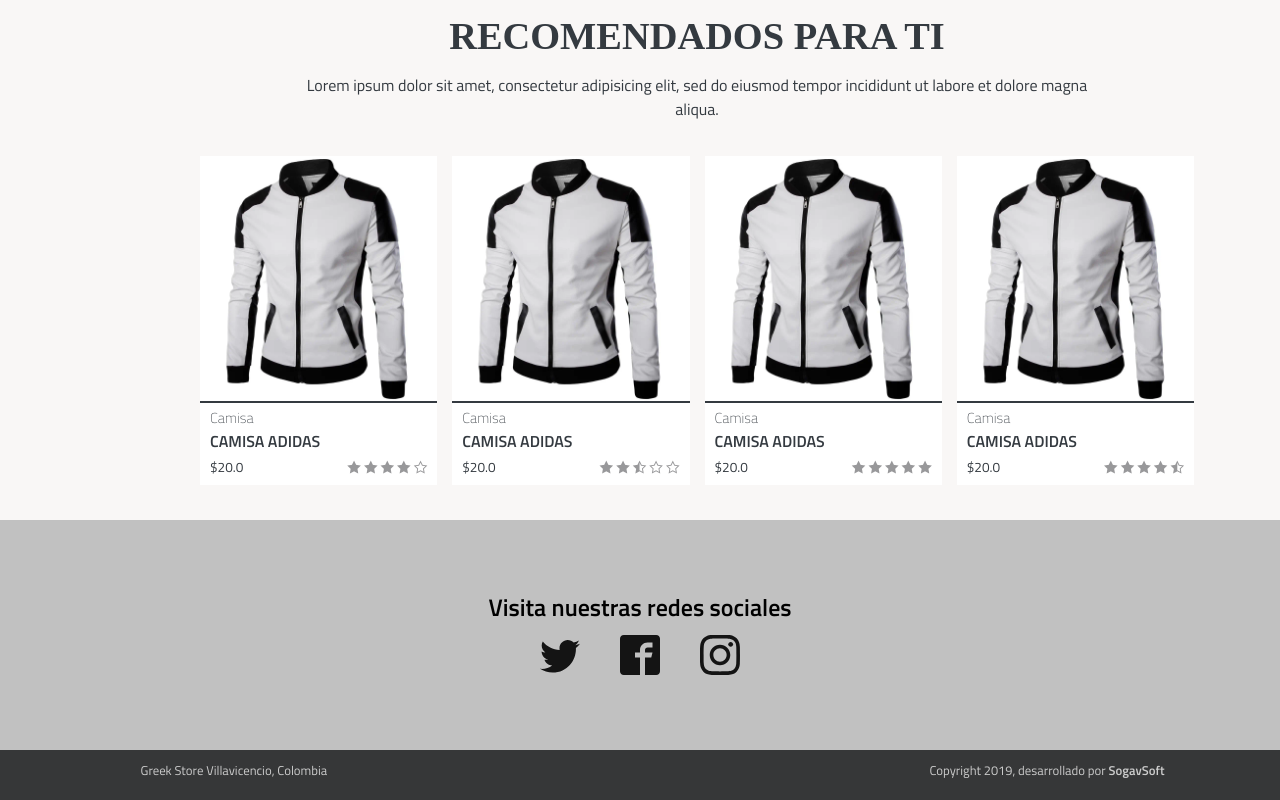
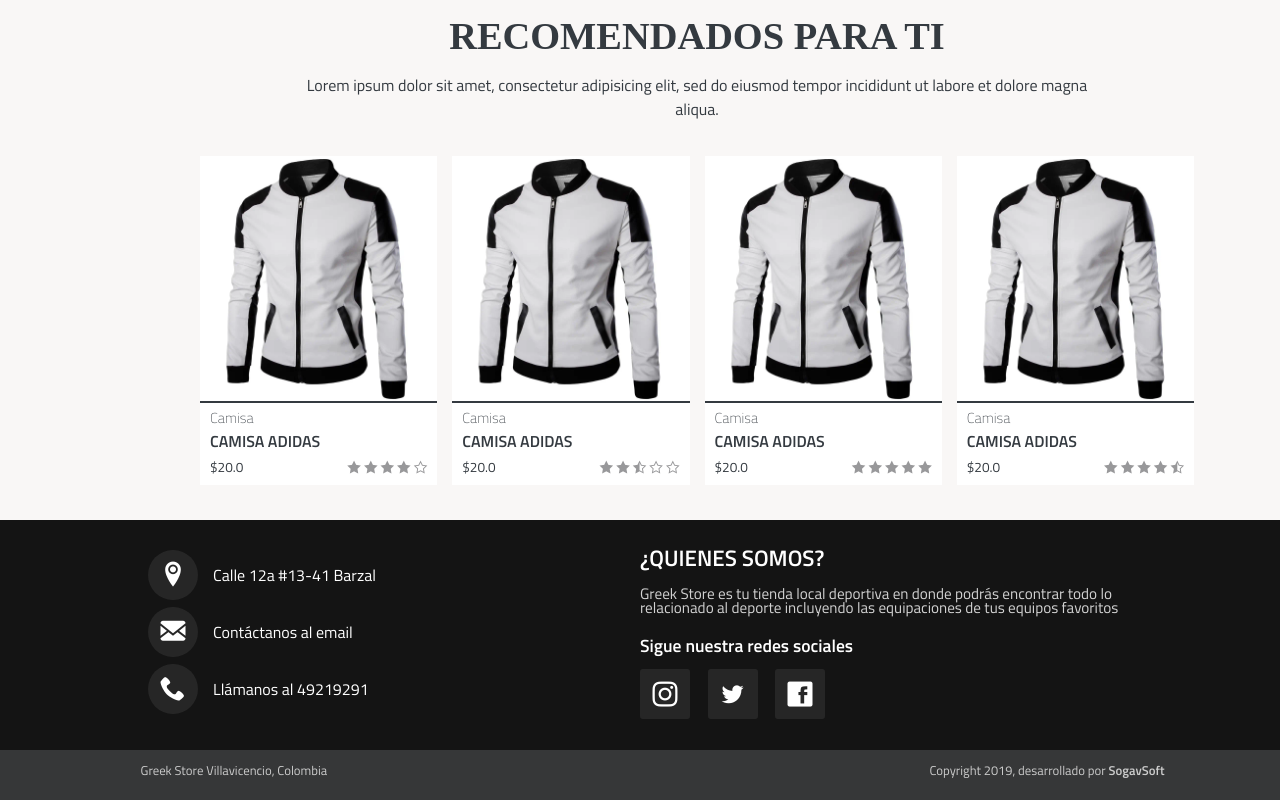
Before and after one commit to diego9497/greekstore, a plain HTML site: page index.html in a window 1280 px wide. Shown: the part 1421-2221 px from the top of the page. Drawn offline with Linux system fonts and the light colour scheme; a web font is replaced by a local one.

Commit message:
Footer terminado versión desktop

```diff
--- a/index.html
+++ b/index.html
@@ -365,17 +365,37 @@
   <footer id="footer" class="footer">
     <div class="footer-up">
       <div class="footer-container">
-        <h2>Visita nuestras redes sociales</h2>
-        <div class="social-networks">
+        <div class="footer-up-left">
           <a href="">
-            <img src="./assets/images/twitter.svg" alt="">
+            <i class="icon-location2"></i>
+            <span>Calle 12a #13-41 Barzal</span>
           </a>
           <a href="">
-            <img src="./assets/images/facebook2.svg" alt="">
+            <i class="icon-envelope"></i>
+            <span>Contáctanos al email </span>
           </a>
           <a href="">
-            <img src="./assets/images/instagram.svg" alt="">
+            <i class="icon-phone"></i>
+            <span>Llámanos al 49219291</span>
           </a>
+        </div>
+        <div class="footer-up-right">
+          <h2>¿Quienes somos?</h2>
+          <p>Greek Store es tu tienda local deportiva en donde podrás encontrar
+            todo lo relacionado al deporte incluyendo
+            las equipaciones de tus equipos favoritos</p>
+          <h3>Sigue nuestra redes sociales</h3>
+          <div class="social-networks">
+            <a href="">
+              <i class="icon-instagram"></i>
+            </a>
+            <a href="">
+              <i class="icon-twitter"></i>
+            </a>
+            <a href="">
+              <i class="icon-facebook"></i>
+            </a>
+          </div>
         </div>
 
       </div>
--- a/src/css/index.css
+++ b/src/css/index.css
@@ -665,20 +665,66 @@
   height: 100%;
 }
 .footer-up .footer-container{
+  justify-content: space-between;
+  align-items: center;
+}
+.footer-up-left, .footer-up-right{
+  width: 50%;
+  height: 100%;
+}
+.footer-up-right{
+  display: flex;
+  flex-direction: column;
+  padding-right: 20px;
+  color: white;
+}
+.footer-up-left{
+  display: flex;
   flex-direction: column;
   justify-content: center;
+  padding-left: 20px;
+}
+.footer-up a{
+  text-decoration: none;
+  color: white;
+  display: flex;
   align-items: center;
+  margin-bottom: 7px;
 }
-.footer-up img{
-  height: 40px;
-  width: 40px;
-
+.footer-up i{
+  display: flex;
+  justify-content: center;
+  align-items: center;
+  font-size: 25px;
+  height: 50px;
+  width: 50px;
+  border-radius: 50%;
+  background: rgba(255,255,255,.08);
+  margin-right: 15px;
+}
+.footer-up-right i{
+  border-radius: 3px;
+}
+.footer-up-right h2{
+  text-transform: uppercase;
+  /* font-family: 'Amaranth'; */
+  font-size: 1.4em;
+  margin: 21px 0 12px 0;
+}
+.footer-up-right h3{
+  font-size: 1.1em;
+  margin-bottom: 0px;
+}
+.footer-up-right p{
+  font-size: .95em;
+  line-height: .9em;
+  color: lightgray;
 }
 .footer-down .footer-container{
   justify-content: space-between;
 }
 .footer-up{
-  background:#C1C1C1;
+  background:#141414;
   width: 100%;
   height: 230px;
 }
--- a/src/css/style.css
+++ b/src/css/style.css
@@ -1,10 +1,10 @@
 @font-face {
   font-family: 'icomoon';
-  src:  url('../../assets/fonts/icomoon.eot?5jpvrv');
-  src:  url('../../assets/fonts/icomoon.eot?5jpvrv#iefix') format('embedded-opentype'),
-    url('../../assets/fonts/icomoon.ttf?5jpvrv') format('truetype'),
-    url('../../assets/fonts/icomoon.woff?5jpvrv') format('woff'),
-    url('../../assets/fonts/icomoon.svg?5jpvrv#icomoon') format('svg');
+  src:  url('../../assets/fonts/icomoon.eot?bxtono');
+  src:  url('../../assets/fonts/icomoon.eot?bxtono#iefix') format('embedded-opentype'),
+    url('../../assets/fonts/icomoon.ttf?bxtono') format('truetype'),
+    url('../../assets/fonts/icomoon.woff?bxtono') format('woff'),
+    url('../../assets/fonts/icomoon.svg?bxtono#icomoon') format('svg');
   font-weight: normal;
   font-style: normal;
 }
@@ -24,6 +24,9 @@
   -moz-osx-font-smoothing: grayscale;
 }
 
+.icon-envelope:before {
+  content: "\e90a";
+}
 .icon-keyboard_arrow_right:before {
   content: "\e900";
 }
@@ -63,13 +66,16 @@
 .icon-home3:before {
   content: "\e909";
 }
-.icon-cart::after {
+.icon-cart:before {
   content: "\e93a";
 }
 .icon-phone:before {
   content: "\e942";
 }
-.icon-user::after {
+.icon-location2:before {
+  content: "\e948";
+}
+.icon-user:before {
   content: "\e971";
 }
 .icon-search:before {
```
Also changed, not shown: assets/fonts/icomoon.ttf, assets/fonts/icomoon.woff, 2 other files.
